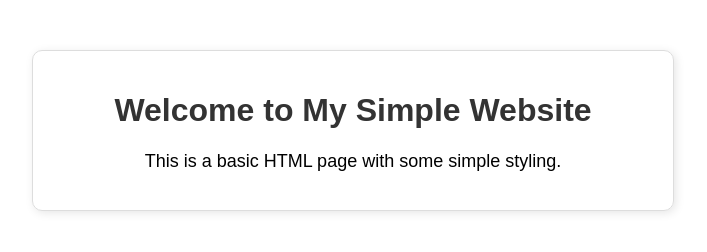
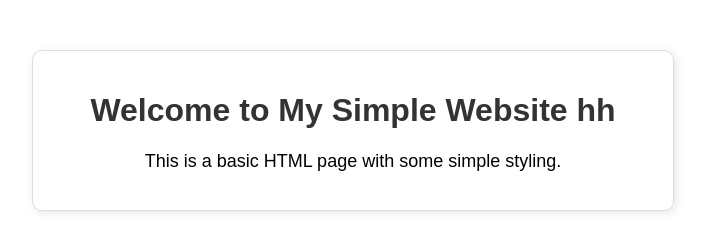
Before and after one commit to masira1226/test, a website: page index.html in a window 1280 px wide. Shown: the whole page, without its empty margins (287-994 px from the left). Drawn offline with Linux system fonts and the light colour scheme.

Commit message:
Update index.html

```diff
--- a/index.html
+++ b/index.html
@@ -28,7 +28,7 @@
 </head>
 <body>
     <div class="container">
-        <h1>Welcome to My Simple Website</h1>
+        <h1>Welcome to My Simple Website hh</h1>
         <p>This is a basic HTML page with some simple styling.</p>
     </div>
 </body>
```
